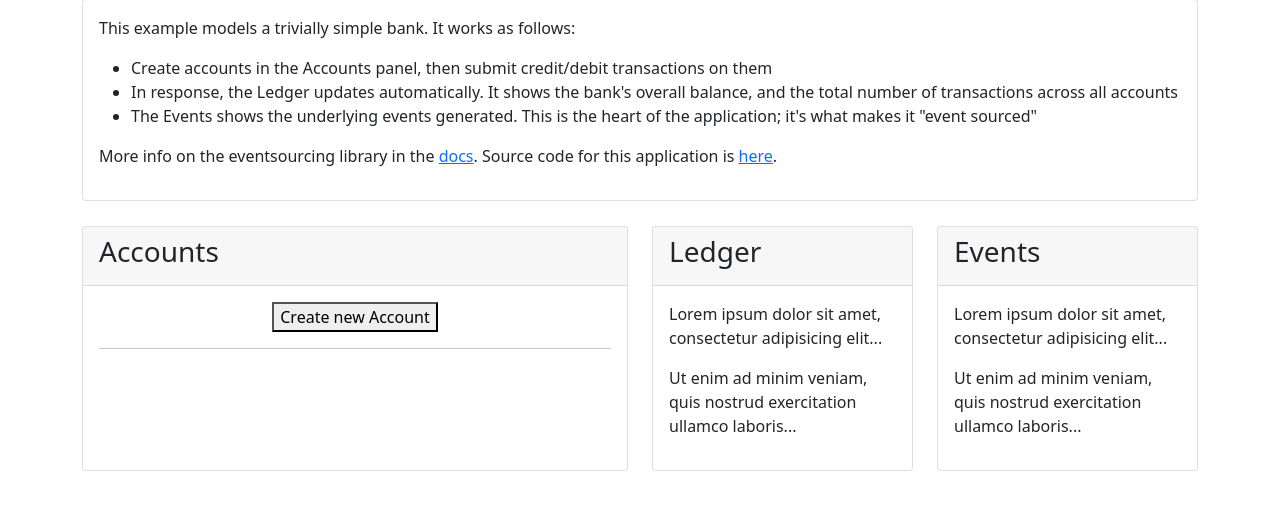
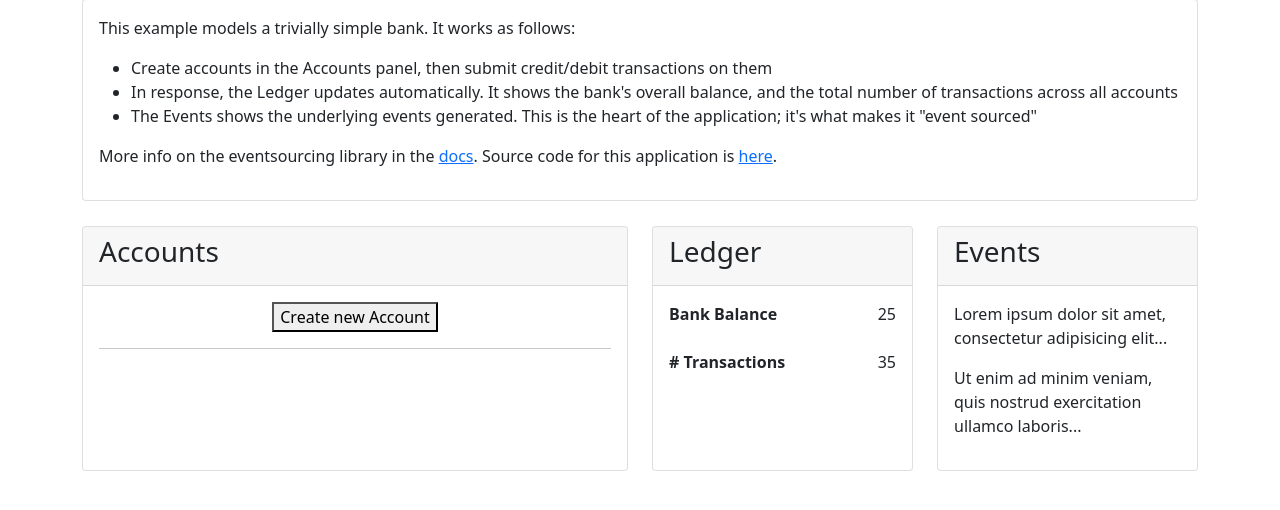
Before and after one commit to sfinnie/event_sourced_bank, a FastAPI app: page / in a window 1280 px wide. Shown: the part 177-687 px from the top of the page. Run offline with FastAPI, Linux system fonts and the light colour scheme; parts of the project's set-up code (start-up, migrations or seed data) failed here and were passed over; some libraries are stand-ins or nearby versions.

Commit message:
added static implementation of ledger panel

```diff
--- a/templates/index.html
+++ b/templates/index.html
@@ -16,7 +16,6 @@
 <div class="container mt-5">
   <div class="col">
     <div class="card" style="margin-bottom: 25px;">
-<!--      <div class="card-header">Header</div>-->
       <div class="card-body">
         <p>This example models a trivially simple bank. It works as follows:</p>
         <ul>
@@ -61,8 +60,7 @@
             <h3>Ledger</h3>
           </div>
           <div class="card-body" id="ledger">
-            <p>Lorem ipsum dolor sit amet, consectetur adipisicing elit...</p>
-            <p>Ut enim ad minim veniam, quis nostrud exercitation ullamco laboris...</p>
+              {% include 'ledger_panel.html' %}
           </div>
         </div>
       </div>
--- /dev/null
+++ b/templates/ledger_panel.html
@@ -0,0 +1,8 @@
+<dl class="row">
+    <dt class="col-8">Bank Balance</dt>
+    <dd class="col text-end">25</dd>
+</dl>
+<dl class="row">
+    <dt class="col-8"># Transactions</dt>
+    <dd class="col text-end">35</dd>
+</dl>
```
